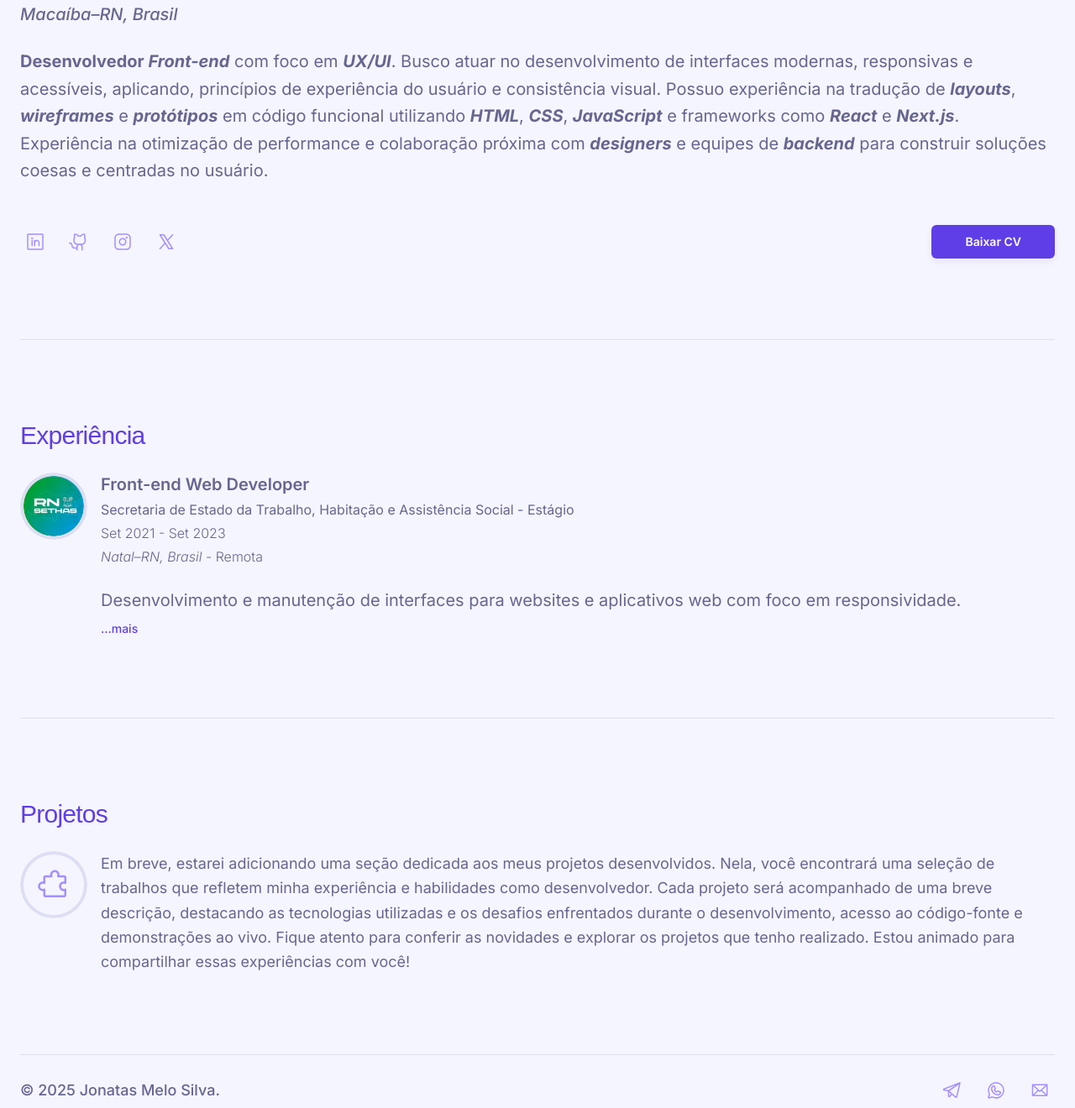
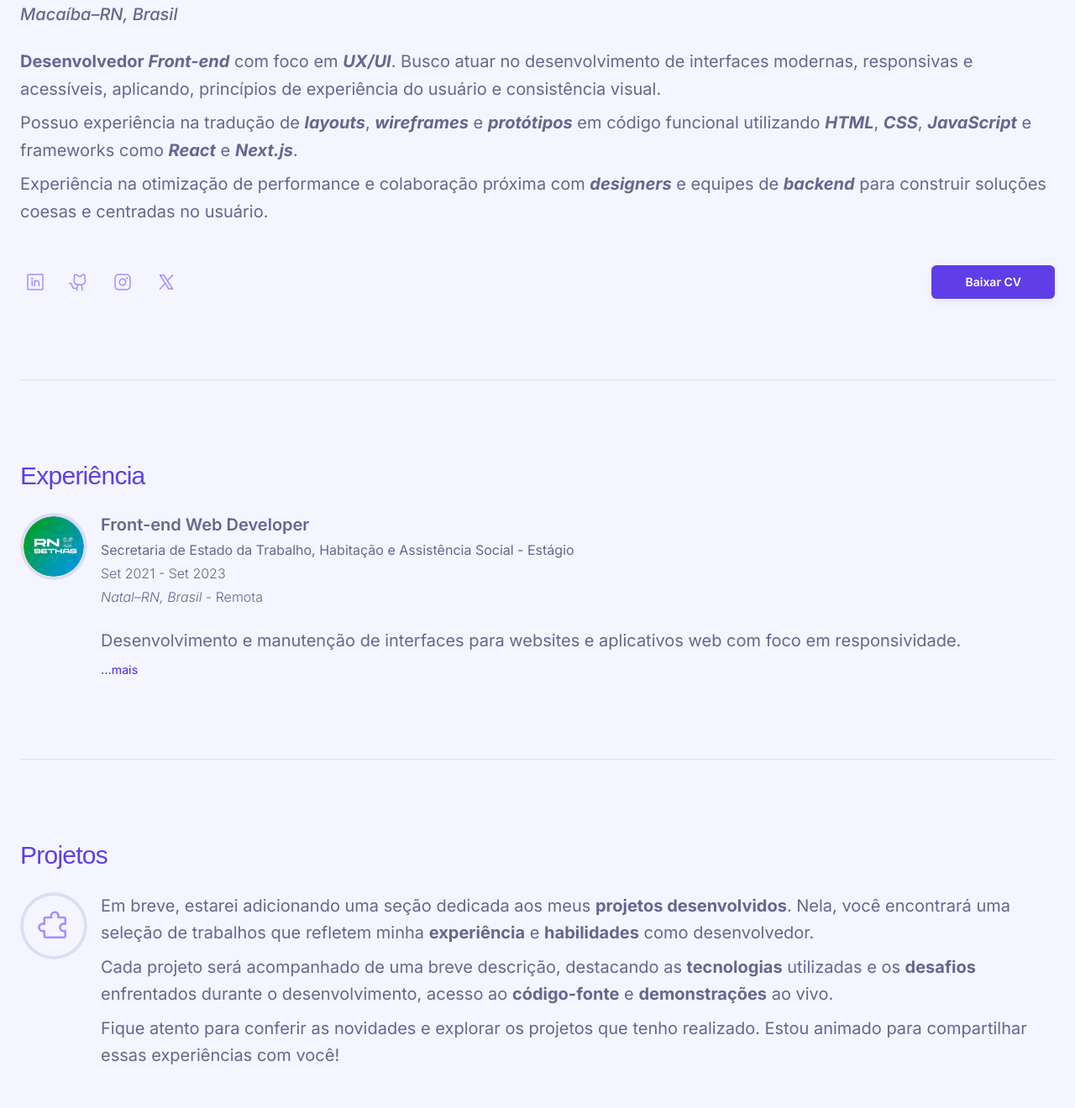
Before and after one commit to jonatas-melo-silva/portme, a website: page index.html in a window 1280 px wide. Shown: the part 749-2069 px from the top of the page at 84% size. Drawn offline with Linux system fonts and the light colour scheme; a web font is replaced by a local one.

Commit message:
style: atualiza o tamanho maximo das secoes e separa os paragrafos em blocos

```diff
--- a/index.html
+++ b/index.html
@@ -45,7 +45,7 @@
   </head>
 
   <body class="ui-body">
-    <header id="header" class="container mx-auto">
+    <header id="header" class="container mx-auto max-w-7xl">
       <div
         class="@container/header w-full h-20 flex items-center justify-between py-6 px-6 overflow-hidden"
       >
@@ -102,7 +102,7 @@
       </div>
     </header>
 
-    <div class="container mx-auto px-6 overflow-hidden">
+    <div class="container mx-auto max-w-7xl px-6 overflow-hidden">
       <div
         aria-hidden="true"
         class="ui-separator ui-separator--horizontal"
@@ -111,7 +111,7 @@
 
     <main
       id="main"
-      class="container mx-auto h-full flex flex-col items-center justify-center"
+      class="container mx-auto max-w-7xl h-full flex flex-col items-center justify-center"
     >
       <section
         id="home"
@@ -212,6 +212,7 @@
               <cite class="text-muted-foreground text-xl font-medium font-sans"
                 >Macaíba–RN, Brasil</cite
               >
+              <div class="w-full flex flex-col items-start justify-start gap-2">
                 <p
                   class="text-muted-foreground text-xl font-normal font-sans leading-relaxed"
                 >
@@ -219,8 +220,13 @@
                   <strong><em>UX/UI</em></strong
                   >. Busco atuar no desenvolvimento de interfaces modernas,
                   responsivas e acessíveis, aplicando, princípios de experiência
-                do usuário e consistência visual. Possuo experiência na tradução
-                de <strong><em>layouts</em></strong
+                  do usuário e consistência visual.
+                </p>
+                <p
+                  class="text-muted-foreground text-xl font-normal font-sans leading-relaxed"
+                >
+                  Possuo experiência na tradução de
+                  <strong><em>layouts</em></strong
                   >, <strong><em>wireframes</em></strong> e
                   <strong><em>protótipos</em></strong> em código funcional
                   utilizando <strong><em>HTML</em></strong
@@ -228,11 +234,17 @@
                   >, <strong><em>JavaScript</em></strong> e frameworks como
                   <strong><em>React</em></strong> e
                   <strong><em>Next.js</em></strong
-                >. Experiência na otimização de performance e colaboração
-                próxima com <strong><em>designers</em></strong> e equipes de
-                <strong><em>backend</em></strong> para construir soluções coesas
-                e centradas no usuário.
+                  >.
                 </p>
+                <p
+                  class="text-muted-foreground text-xl font-normal font-sans leading-relaxed"
+                >
+                  Experiência na otimização de performance e colaboração próxima
+                  com <strong><em>designers</em></strong> e equipes de
+                  <strong><em>backend</em></strong> para construir soluções
+                  coesas e centradas no usuário.
+                </p>
+              </div>
             </div>
           </div>
           <div
@@ -503,19 +515,35 @@
                   />
                 </div>
 
+                <div
+                  class="w-full flex flex-col items-start justify-start gap-2"
+                >
                   <p
-                  class="text-muted-foreground text-lg font-sans leading-relaxed"
+                    class="text-muted-foreground text-xl font-sans leading-relaxed"
                   >
                     Em breve, estarei adicionando uma seção dedicada aos meus
-                  projetos desenvolvidos. Nela, você encontrará uma seleção de
-                  trabalhos que refletem minha experiência e habilidades como
-                  desenvolvedor. Cada projeto será acompanhado de uma breve
-                  descrição, destacando as tecnologias utilizadas e os desafios
-                  enfrentados durante o desenvolvimento, acesso ao código-fonte
-                  e demonstrações ao vivo. Fique atento para conferir as
-                  novidades e explorar os projetos que tenho realizado. Estou
-                  animado para compartilhar essas experiências com você!
+                    <strong>projetos desenvolvidos</strong>. Nela, você
+                    encontrará uma seleção de trabalhos que refletem minha
+                    <strong>experiência</strong> e
+                    <strong>habilidades</strong> como desenvolvedor.
                   </p>
+                  <p
+                    class="text-muted-foreground text-xl font-sans leading-relaxed"
+                  >
+                    Cada projeto será acompanhado de uma breve descrição,
+                    destacando as <strong>tecnologias</strong> utilizadas e os
+                    <strong>desafios</strong> enfrentados durante o
+                    desenvolvimento, acesso ao <strong>código-fonte</strong> e
+                    <strong>demonstrações</strong> ao vivo.
+                  </p>
+                  <p
+                    class="text-muted-foreground text-xl font-sans leading-relaxed"
+                  >
+                    Fique atento para conferir as novidades e explorar os
+                    projetos que tenho realizado. Estou animado para
+                    compartilhar essas experiências com você!
+                  </p>
+                </div>
               </div>
             </div>
           </div>
@@ -523,14 +551,14 @@
       </section>
     </main>
 
-    <div class="container mx-auto px-6 overflow-hidden">
+    <div class="container mx-auto max-w-7xl px-6 overflow-hidden">
       <div
         aria-hidden="true"
         class="ui-separator ui-separator--horizontal"
       ></div>
     </div>
 
-    <footer id="footer" class="container mx-auto">
+    <footer id="footer" class="container mx-auto max-w-7xl">
       <div
         class="@container/footer w-full flex flex-col items-center justify-center gap-4 py-6 sm:flex-row overflow-auto px-6"
       >
@@ -612,7 +640,10 @@
         navigator.serviceWorker
           .register(SW_PATH)
           .then((registration) =>
-            console.log("[SW] Registrado com sucesso! Escopo:", registration.scope)
+            console.log(
+              "[SW] Registrado com sucesso! Escopo:",
+              registration.scope
+            )
           )
           .catch((error) => console.error("[SW] Falha no registro:", err));
       }
--- a/src/styles/input.css
+++ b/src/styles/input.css
@@ -229,7 +229,7 @@
 /* Bloco - Estilos do corpo */
 @layer components {
   .ui-body {
-    @apply min-h-lvh max-w-lvw antialiased bg-background text-foreground;
+    @apply min-h-dvh overflow-x-hidden antialiased bg-background text-foreground;
   }
 
   /* Bloco - Estilos de botão */
```
Also changed, not shown: src/styles/output.css. Lines whose indentation alone changed are shown as unchanged.
